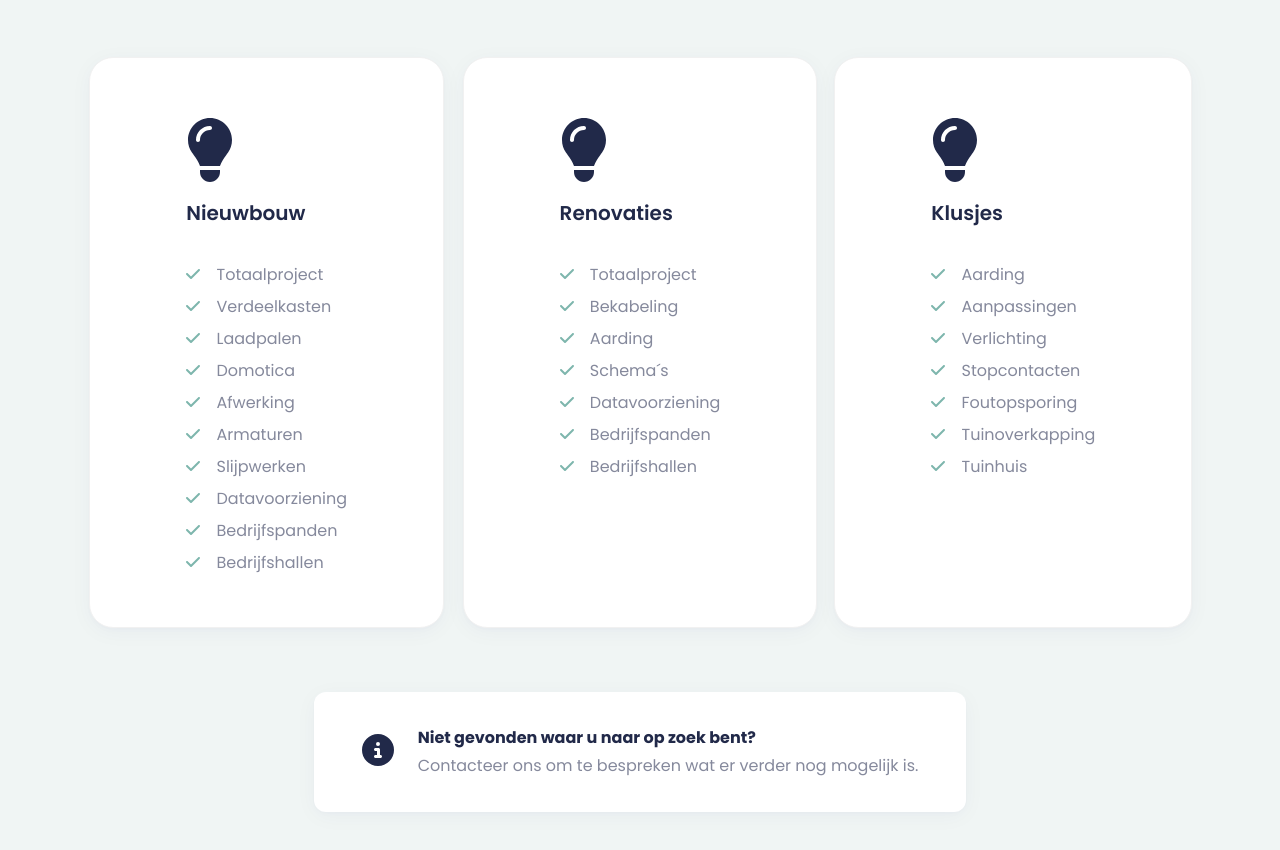
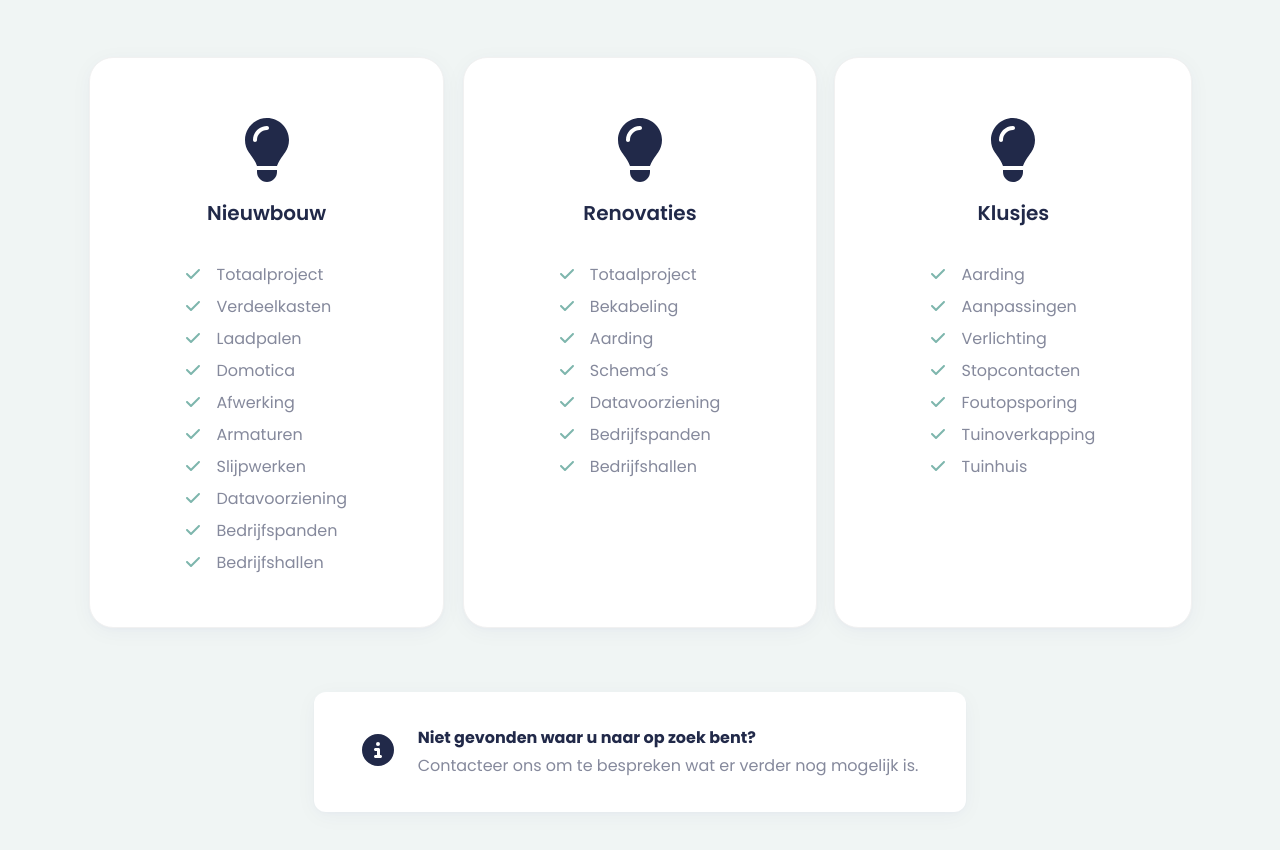
Before and after one commit to web3thijs/twe-nextjs-frontend, a Next.js app: page / in a window 1280 px wide. Shown: the part 1075-1925 px from the top of the page. Built offline with nearby package versions, Linux system fonts and the light colour scheme.

Commit message:
center icon

```diff
--- a/components/sections/2_services/Column.tsx
+++ b/components/sections/2_services/Column.tsx
@@ -13,7 +13,7 @@ type ButtonProps = {
 function Column({img, title, rows}: ButtonProps) {
     return <>
         <div className="sm:mx-auto mt-6 md:mt-0 bg-white pt-8 pb-12 px-16 md:px-8 lg:px-12 xl:px-24 rounded-3xl w-fit border border-solid border-gray-light shadow-3xl">
-            <div className="flex ml-3 sm:ml-3 sm:inline">
+            <div className="flex ml-3 sm:ml-3 sm:inline text-center">
                 <div className="relative z-0 mr-5 mb-4 sm:mx-auto">
                     <FontAwesomeIcon icon={faLightbulb as IconProp} size={'4x'} className={'text-blueish'}/>
                 </div>
```
